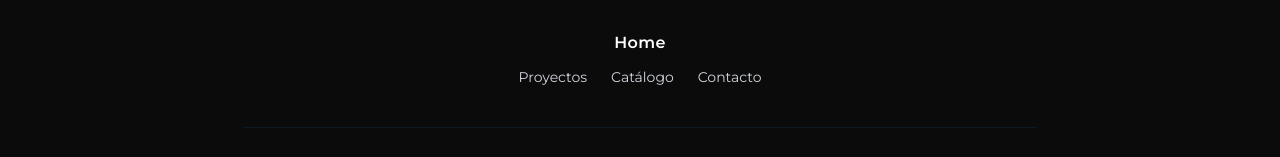
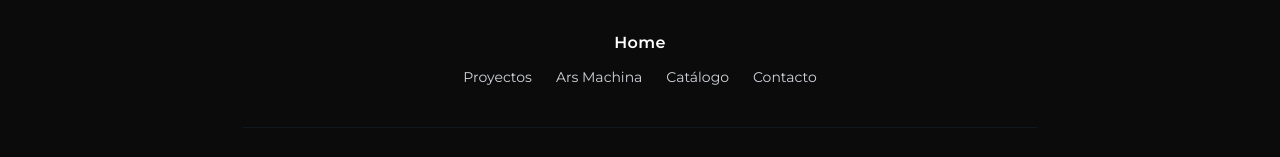
Before and after one commit to lautarocuneo/edr-react, a React (Create React App) app in the folder my-app/: page / in a window 1280 px wide. Shown: the part 6205-6362 px from the top of the page. Built offline with nearby package versions, Linux system fonts and the light colour scheme.

Commit message:
asdsad
asdasda

```diff
--- a/my-app/src/components/Footer.jsx
+++ b/my-app/src/components/Footer.jsx
@@ -68,8 +68,10 @@ const Footer = () => {
         {/* Navegación */}
         <div className="flex justify-center">
           <div>
-            <h6 className="font-semibold text-white mb-3 tracking-wide cursor-pointer hover:text-[#2A86E2] transition-colors duration-300"
-                onClick={() => scrollToSection("top")}>
+            <h6
+              className="font-semibold text-white mb-3 tracking-wide cursor-pointer hover:text-[#2A86E2] transition-colors duration-300"
+              onClick={() => scrollToSection("top")}
+            >
               Home
             </h6>
             <ul className="flex items-center justify-center gap-6">
@@ -79,6 +81,15 @@ const Footer = () => {
               >
                 Proyectos
               </li>
+
+              {/* 🔹 Nuevo item Ars Machina -> componente Utileria */}
+              <li
+                className="text-sm hover:text-[#c26d0c] transition-colors duration-300 cursor-pointer"
+                onClick={() => navigate("/utileria")}
+              >
+                Ars Machina
+              </li>
+
               <li
                 className="text-sm hover:text-[#2A86E2] transition-colors duration-300 cursor-pointer"
                 onClick={() => navigate("/catalogo")}
```
